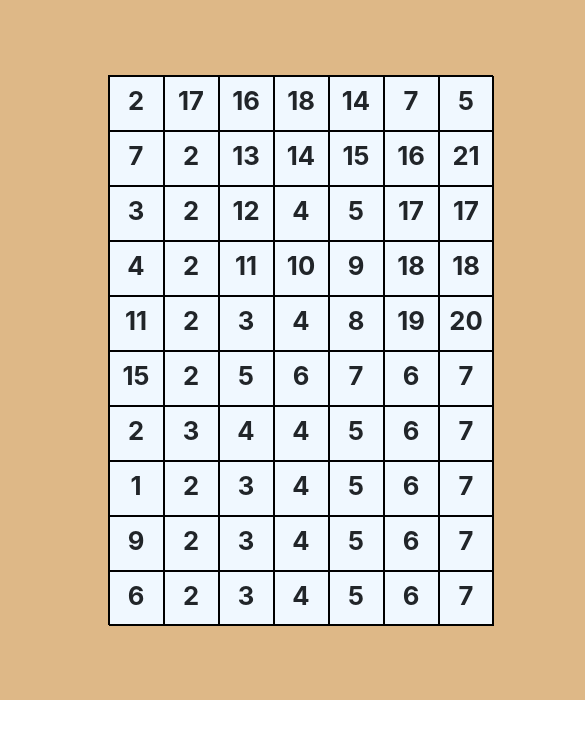
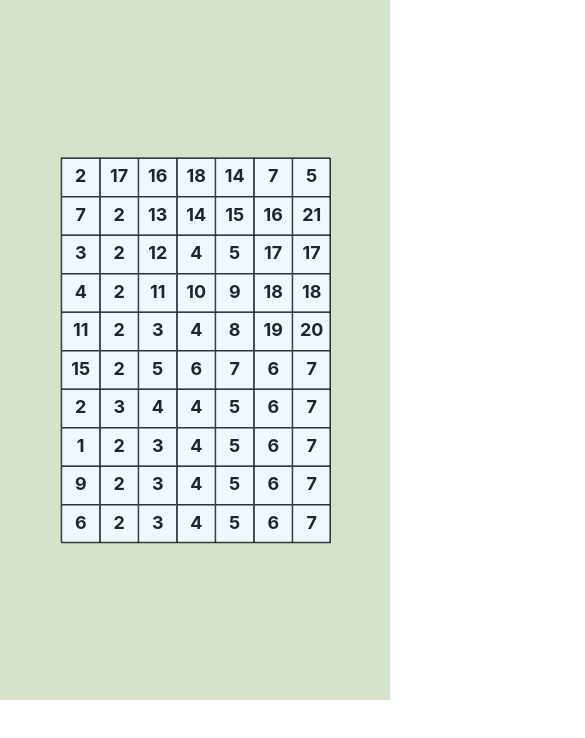
Before and after one commit to NguyenThaiTiep/Find-a-Way, a website: page index.html in a window 390 px wide. Shown: the whole page, 585 px wide, since content can reach past the window. Drawn offline with nearby package versions, Linux system fonts and the light colour scheme.

Commit message:
fix scale

```diff
--- a/index.css
+++ b/index.css
@@ -4,22 +4,24 @@
 }
 
 body {
-    text-align: center;
+    display: flex;
+    justify-content: center;
 }
 
 .game {
     background-color: burlywood;
-    display: inline-block;
-    text-align: center;
+    display: flex;
+    justify-content: center;
+    align-items: center;
+    height: 100vh;
 }
 
 .game .board {
     background-color: aliceblue;
     position: relative;
-    display: inline-block;
+    display: block;
     border: black solid 1px;
     font-weight: bold;
-    top: 75px;
     text-align: center;
 }
 
@@ -42,3 +44,14 @@ body {
 .game .board .active:hover {
     background-color: #7FFF00;
 }
+
+@media only screen and (max-width: 1000px) {
+    .game {
+        background-color: rgb(215, 226, 204);
+        width: 100vw;
+        height: 100vh;
+    }
+    .board {
+        transform: scale(0.7);
+    }
+}
```
Also changed, not shown: javascript/rabbit.js (added, +15 -0 lines), a.png (added), images.png (added), rabbit.png (added).
